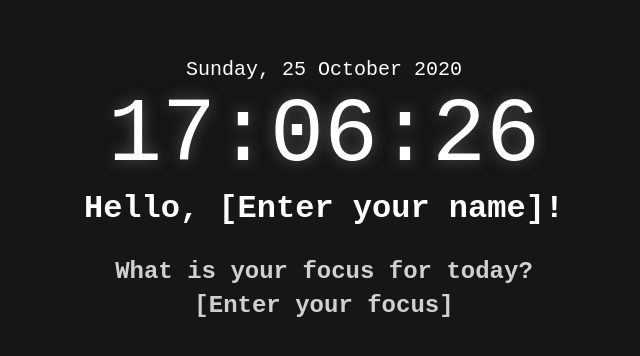
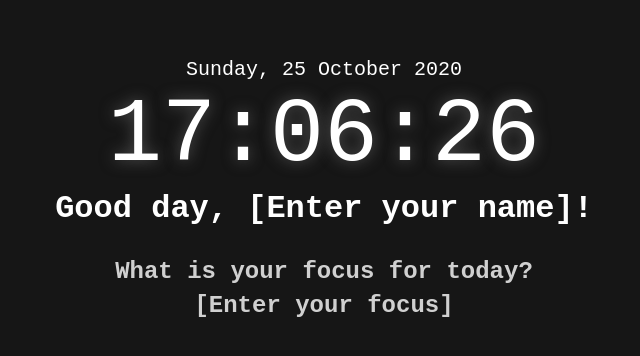
Before and after one commit to gauthrs/momentum, a plain HTML site: page index.html in a window 1280 px wide. Shown: the part 208-564 px from the top of the page, without its empty margins (316-956 px from the left). Drawn offline with Linux system fonts and the light colour scheme.

Commit message:
feat: add greeting

```diff
--- a/index.html
+++ b/index.html
@@ -14,7 +14,7 @@
             <div class="content-section__time" data-time-screen>00:00:00</div>
 
             <h1>
-                <span class="content-section__greeting">Hello,</span>
+                <span class="content-section__greeting" data-greeting></span>
                 <span class="content-section__username" contenteditable="true" data-username></span><span>!</span>
             </h1>
 
--- a/main.js
+++ b/main.js
@@ -1,3 +1,7 @@
+const _ge = (elem) => {
+    return document.querySelector(elem);
+}
+
 // fucntion show time
 const setTime = () => {
     const daysWeek = ['Sunday', 'Monday', 'Tuesday', 'Wednesday', 'Thursday', 'Friday', 'Saturday'];
@@ -18,6 +22,10 @@ const setTime = () => {
 
     timeScreen.innerHTML = `${hour}:${addZero(min)}:${addZero(sec)}`;
     dateScreen.innerHTML = `${dayWeek}, ${day} ${month} ${year}`;
+
+    greeting.innerHTML = (hour < 6) ? 'Good night,' :
+                              (hour < 12) ? 'Good morning,' :
+                              (hour < 18) ? 'Good day,' : 'Good evening,';
 
     setTimeout(() => {
         setTime();
@@ -67,11 +75,12 @@ window.onload = () => {
 };
 
 // DOM
-const timeScreen = document.querySelector('[data-time-screen]');
-const dateScreen = document.querySelector('[data-date-screen]');
+const timeScreen = _ge('[data-time-screen]');
+const dateScreen = _ge('[data-date-screen]');
+const greeting = _ge('[data-greeting]');
 
-const username = document.querySelector('[data-username]');
-const focus = document.querySelector('[data-focus]');
+const username = _ge('[data-username]');
+const focus = _ge('[data-focus]');
 
 username.addEventListener('keydown', checkElement);
 username.addEventListener('blur', setUsernameStorage);
```
